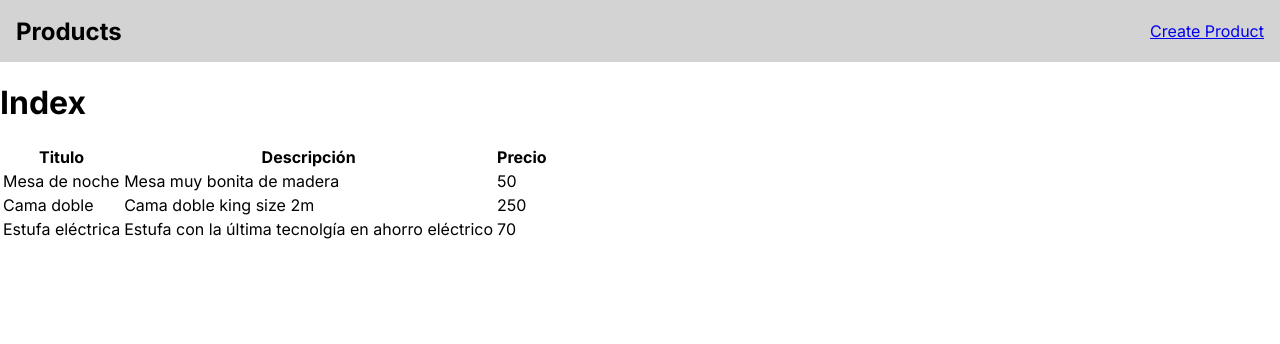
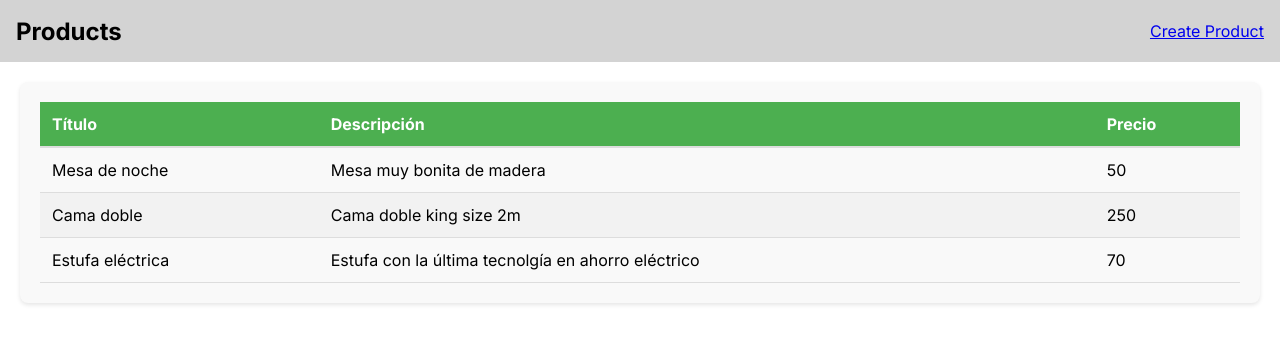
Before and after one commit to daniela03h/crud-product-dos, a Next.js app: page / in a window 1280 px wide. Shown: the top 344 px of the page. Built offline with nearby package versions, Linux system fonts and the light colour scheme.

Commit message:
Update table import on main page

```diff
--- a/app/page.tsx
+++ b/app/page.tsx
@@ -2,7 +2,7 @@
 
 import Image from "next/image";
 import Link from "next/link";
-import { Table } from "./_components/table";
+import { Table } from "./_components/Table/table";
 import HeaderComponent from "./components/header";
 
 
@@ -11,7 +11,6 @@ export default function Home() {
     <>
       <HeaderComponent><Link href="/form"> Create Product</Link></HeaderComponent>
       <main>
-        <h1>Index</h1>
         <Table />
       </main>
     </>
```
